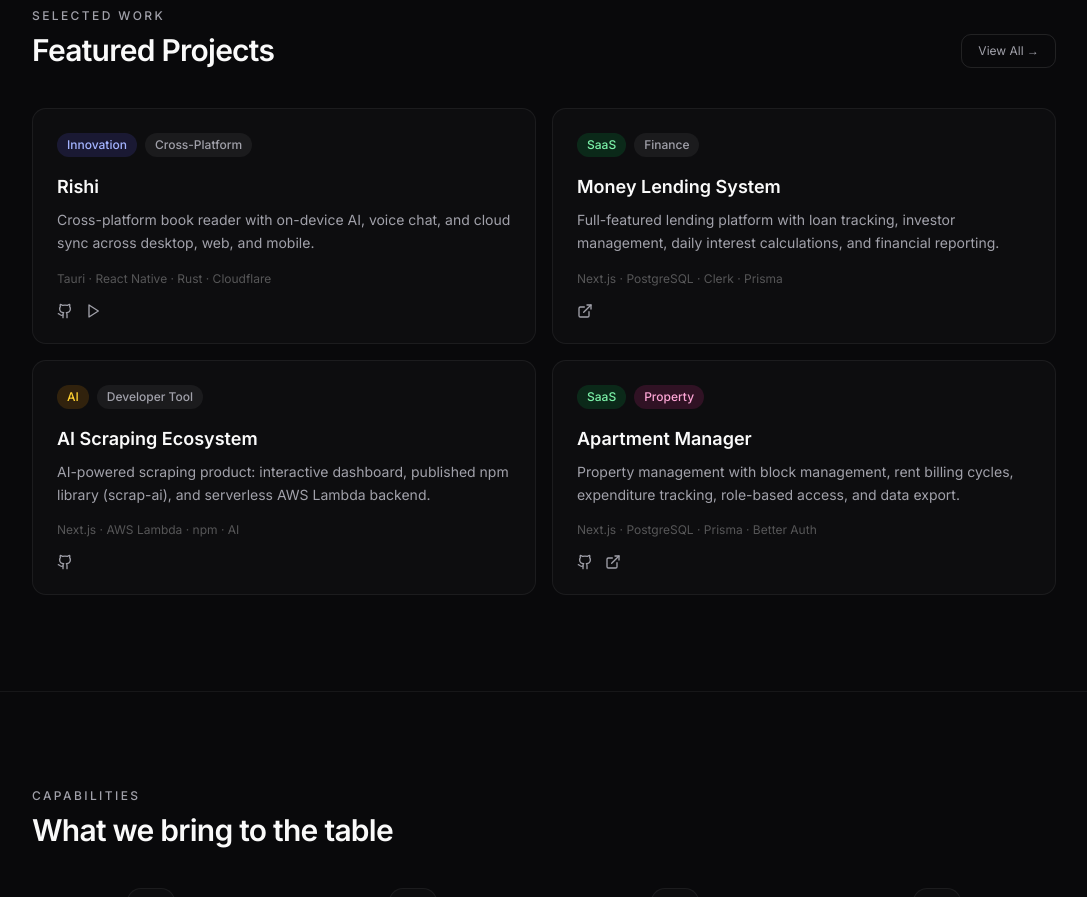
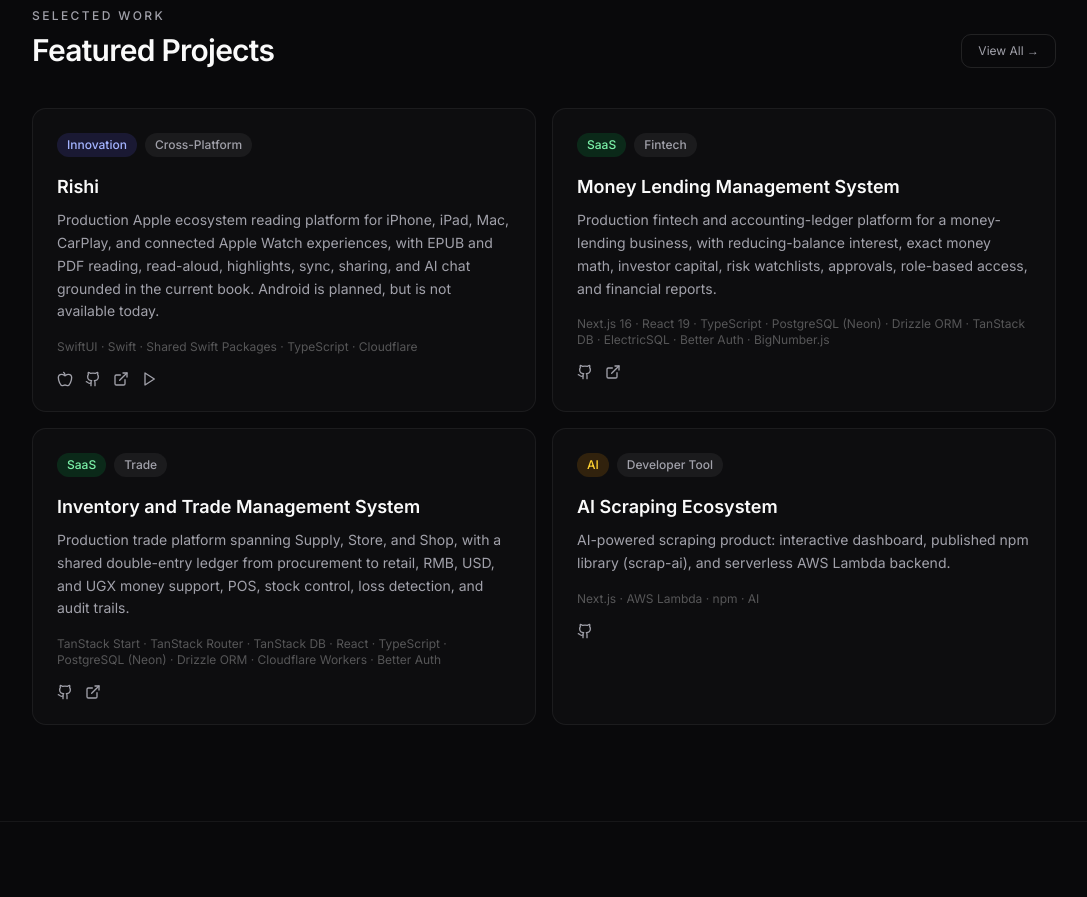
Before and after one commit to matovu-farid/fidexa, a Next.js app: page / in a window 1280 px wide. Shown: the part 1420-2317 px from the top of the page, without its empty margins (96-1183 px from the left). Built offline with nearby package versions, Linux system fonts and the light colour scheme.

Commit message:
fix: remove stale Fidexa project links

```diff
--- a/src/components/project-card.tsx
+++ b/src/components/project-card.tsx
@@ -1,5 +1,5 @@
 import type { Project } from "@/data/projects";
-import { ExternalLink, GithubIcon, Play } from "lucide-react";
+import { Apple, ExternalLink, GithubIcon, Play } from "lucide-react";
 
 const tagColors: Record<string, string> = {
   Innovation: "bg-indigo-500/15 text-indigo-300",
@@ -52,6 +52,17 @@ export function ProjectCard({ project }: { project: Project }) {
       </p>
       {project.links && (
         <div className="mt-4 flex gap-3">
+          {project.links.appStore && (
+            <a
+              href={project.links.appStore}
+              target="_blank"
+              rel="noopener noreferrer"
+              aria-label={`Open ${project.name} on the App Store`}
+              className="text-muted-foreground transition-colors hover:text-foreground"
+            >
+              <Apple size={16} />
+            </a>
+          )}
           {project.links.github && (
             <a
               href={project.links.github}
--- a/src/data/projects.ts
+++ b/src/data/projects.ts
@@ -10,6 +10,7 @@ export interface Project {
   year: number;
   featured: boolean;
   links?: {
+    appStore?: string;
     github?: string;
     live?: string;
     video?: string;
@@ -28,28 +29,45 @@ export const projects: Project[] = [
   {
     id: "rishi",
     name: "Rishi",
-    description: "Cross-platform book reader with on-device AI, voice chat, and cloud sync across desktop, web, and mobile.",
+    description: "Production Apple ecosystem reading platform for iPhone, iPad, Mac, CarPlay, and connected Apple Watch experiences, with EPUB and PDF reading, read-aloud, highlights, sync, sharing, and AI chat grounded in the current book. Android is planned, but is not available today.",
     category: "cross-platform",
     tags: ["Innovation", "Cross-Platform"],
-    techStack: ["Tauri", "React Native", "Rust", "Cloudflare"],
-    year: 2025,
+    techStack: ["SwiftUI", "Swift", "Shared Swift Packages", "TypeScript", "Cloudflare"],
+    year: 2026,
     featured: true,
     links: {
+      appStore: "https://apps.apple.com/us/app/rishi-reader/id6763041630",
       github: "https://github.com/matovu-farid/rishi-monorepo",
+      live: "https://rishi.fidexa.org",
       video: "https://youtu.be/vcWcpEGsof8",
     },
   },
   {
     id: "money-lending",
-    name: "Money Lending System",
-    description: "Full-featured lending platform with loan tracking, investor management, daily interest calculations, and financial reporting.",
+    name: "Money Lending Management System",
+    description: "Production fintech and accounting-ledger platform for a money-lending business, with reducing-balance interest, exact money math, investor capital, risk watchlists, approvals, role-based access, and financial reports.",
     category: "web-apps",
-    tags: ["SaaS", "Finance"],
-    techStack: ["Next.js", "PostgreSQL", "Clerk", "Prisma"],
+    tags: ["SaaS", "Fintech"],
+    techStack: ["Next.js 16", "React 19", "TypeScript", "PostgreSQL (Neon)", "Drizzle ORM", "TanStack DB", "ElectricSQL", "Better Auth", "BigNumber.js"],
     year: 2026,
     featured: true,
     links: {
-      live: "https://money-lending-liart.vercel.app",
+      github: "https://github.com/matovu-farid/money-lending",
+      live: "https://money-lending.fidexa.org/home",
+    },
+  },
+  {
+    id: "inventory-trade",
+    name: "Inventory and Trade Management System",
+    description: "Production trade platform spanning Supply, Store, and Shop, with a shared double-entry ledger from procurement to retail, RMB, USD, and UGX money support, POS, stock control, loss detection, and audit trails.",
+    category: "web-apps",
+    tags: ["SaaS", "Trade"],
+    techStack: ["TanStack Start", "TanStack Router", "TanStack DB", "React", "TypeScript", "PostgreSQL (Neon)", "Drizzle ORM", "Cloudflare Workers", "Better Auth"],
+    year: 2026,
+    featured: true,
+    links: {
+      github: "https://github.com/matovu-farid/inventory",
+      live: "https://inventory.fidexa.org/home",
     },
   },
   {
@@ -73,9 +91,8 @@ export const projects: Project[] = [
     tags: ["SaaS", "Property"],
     techStack: ["Next.js", "PostgreSQL", "Prisma", "Better Auth"],
     year: 2025,
-    featured: true,
+    featured: false,
     links: {
-      github: "https://github.com/matovu-farid/apartment_manager_next",
       live: "https://apartment-manager-ten.vercel.app",
     },
   },
@@ -140,7 +157,6 @@ export const projects: Project[] = [
     featured: false,
     links: {
       github: "https://github.com/matovu-farid/realtime-analytics",
-      live: "https://realtime-analytics-ae1974cb754c.herokuapp.com/",
     },
   },
   {
```
